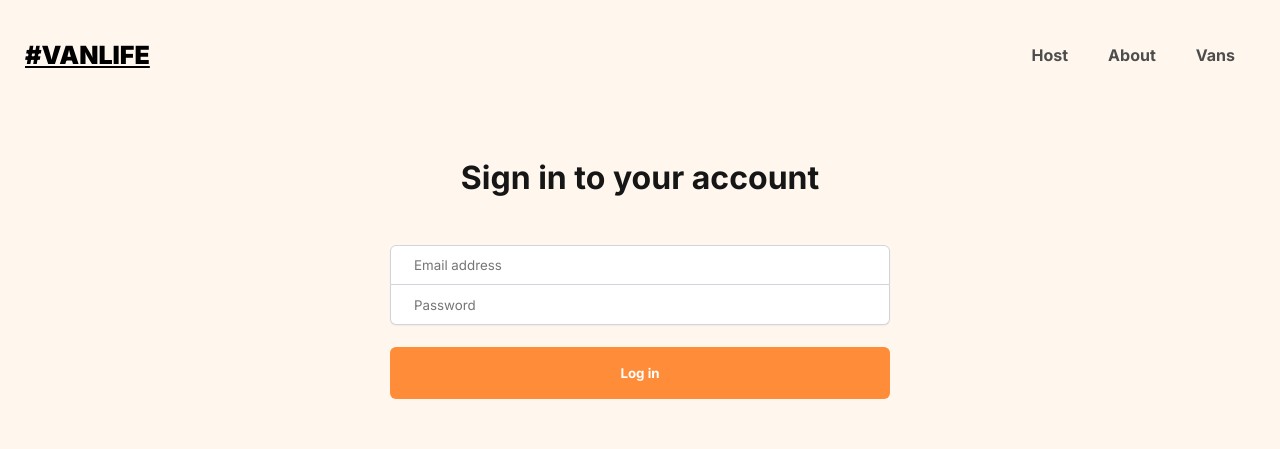
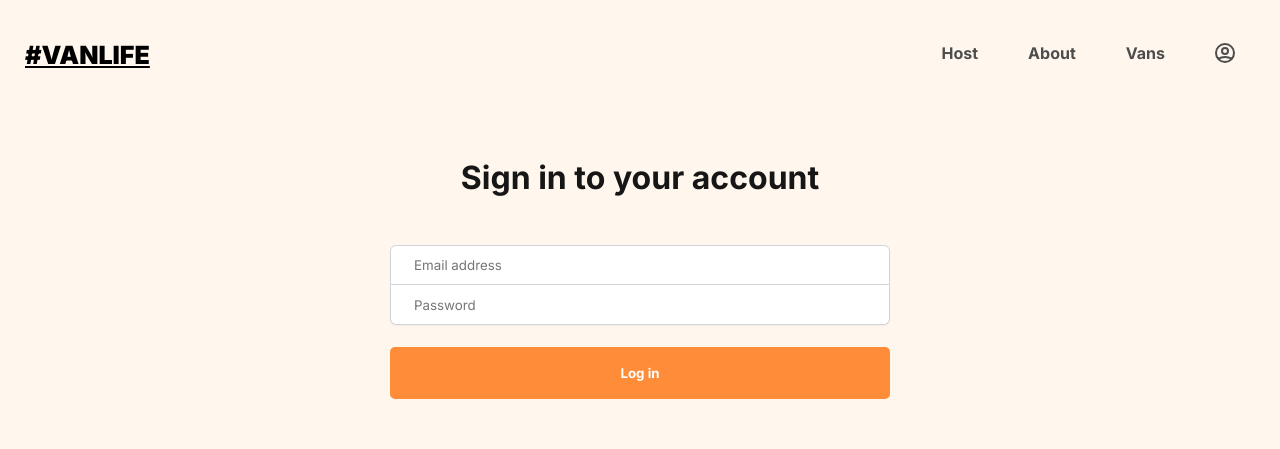
Before and after one commit to kseniia-chepur/vanlife, a React (Create React App) app: page /login in a window 1280 px wide. Shown: the top 449 px of the page. Built offline with nearby package versions, Linux system fonts and the light colour scheme; what miragejs would draw is missing.

Commit message:
add login icon

```diff
--- a/src/components/Footer/Footer.jsx
+++ b/src/components/Footer/Footer.jsx
@@ -1,7 +1,7 @@
 import './Footer.scss';
 
 const Footer = () => {
-  return <footer className='footer'>&#169; 2024 #VANLIFE</footer>;
+  return <footer className="footer">&#169; 2024 #VANLIFE</footer>;
 };
 
 export default Footer;
--- a/src/components/Header/Header.jsx
+++ b/src/components/Header/Header.jsx
@@ -1,4 +1,5 @@
 import { Link, NavLink } from "react-router-dom";
+import loginIcon from "../../assets/icons/login.svg";
 import "./Header.scss";
 
 const applyClassNames = ({ isActive } ) =>
@@ -10,7 +11,7 @@ const Header = () => {
   return (
     <header className="header">
       <Link to="." className="header__logo">#VanLife</Link>
-      <nav>
+      <nav className="header__nav">
         <NavLink to="host"
           className={applyClassNames}>
           Host
@@ -23,6 +24,15 @@ const Header = () => {
           className={applyClassNames}>
           Vans
         </NavLink>
+        <Link to="login"
+          className="header__link"
+        >
+          <img
+            src={loginIcon}
+            alt="login icon"
+            className="header__login-icon"
+          />
+        </Link>
       </nav>
   </header>
   )
--- a/src/components/Header/Header.scss
+++ b/src/components/Header/Header.scss
@@ -12,6 +12,11 @@
     text-transform: uppercase;
     font-weight: 900;
     font-size: 1.565rem;
+  }
+
+  &__nav {
+    display: flex;
+    gap: 10px;
   }
 
   &__link {
@@ -31,4 +36,9 @@
       color: $primary-c;
     }
   }
+
+  &__login-icon {
+    height: 20px;
+    width: 20px;
+  }
 }
--- a/src/pages/Login/Login.scss
+++ b/src/pages/Login/Login.scss
@@ -48,6 +48,12 @@
     background-color: $accent-c;
     font-family: inherit;
     border: none;
-    border-radius: 6px;
+    border-radius: 5px;
+    cursor: pointer;
+    transition: transform .1s ease-in-out;
+
+    &:hover {
+      transform: translate(1px, 1px);
+    }
   }
 }
```
Also changed, not shown: src/assets/icons/login.svg (added).
